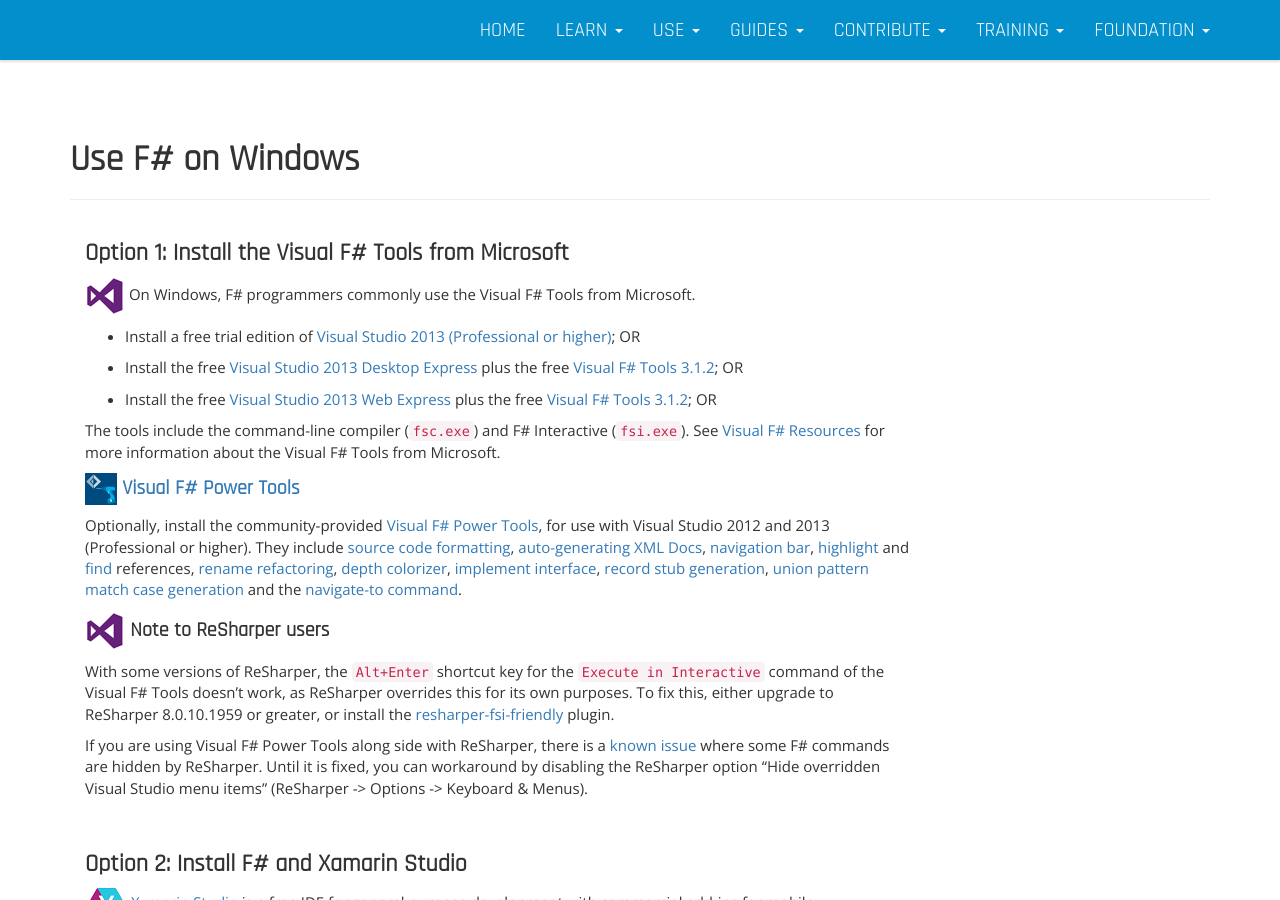
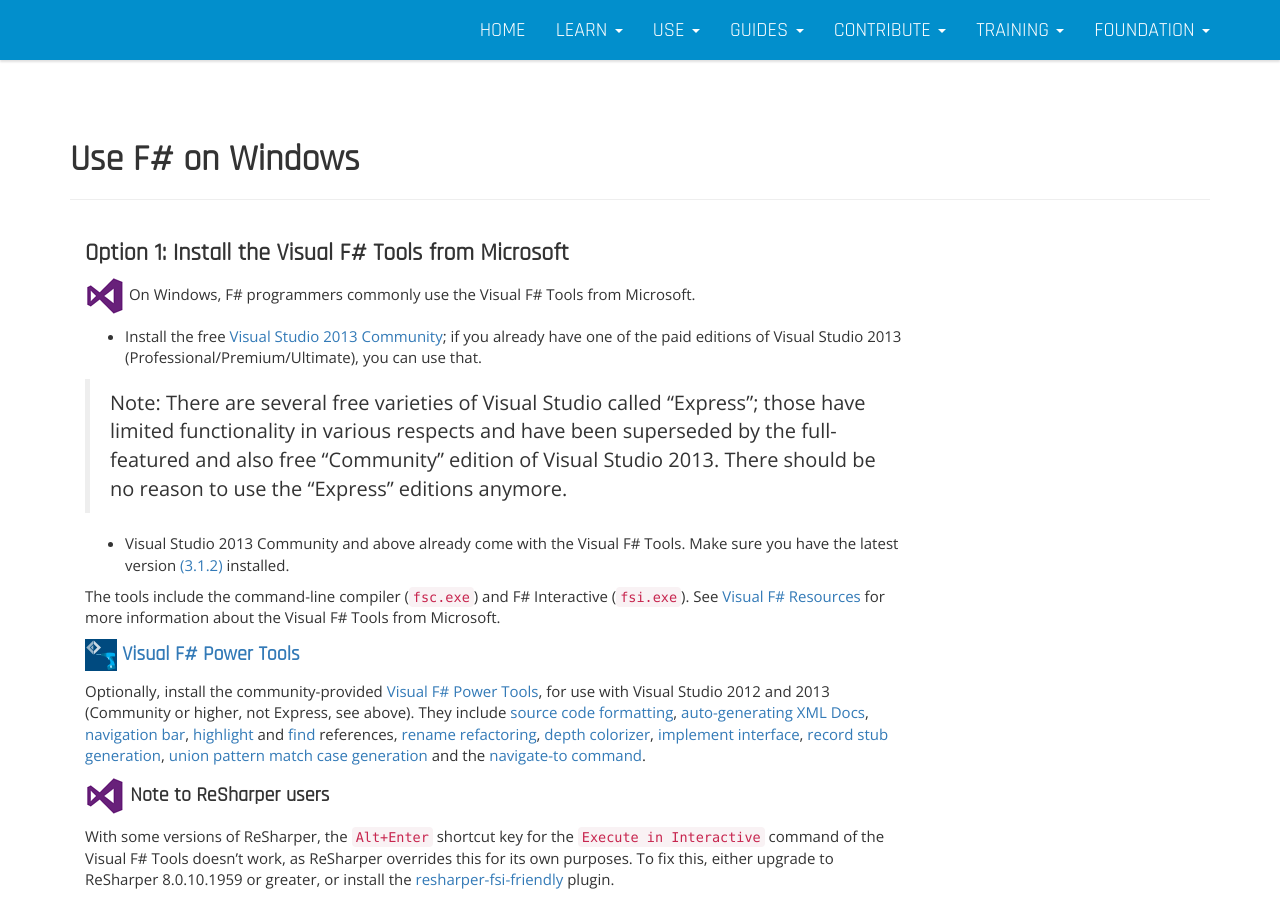
Before and after one commit to fsharp/fsharp.org, a Jekyll site: the page built from use/windows/index.md, in a window 1280 px wide and 900 px high. Built offline with Jekyll 4.4.1, drawn with Linux system fonts in a browser that asks for light colours; nearby versions of some CDN libraries.

Commit message:
Updated Windows information to recommend VS 2013 Community

```diff
--- a/use/windows/index.md
+++ b/use/windows/index.md
@@ -9,11 +9,11 @@
 
 ![logo](/images/thumbs/vstudio.png)&nbsp;On Windows, F# programmers commonly use the Visual F# Tools from Microsoft.
 
-*  Install a free trial edition of [Visual Studio 2013  (Professional or higher)](http://www.visualstudio.com/downloads/download-visual-studio-vs); OR
+*  Install the free [Visual Studio 2013 Community](http://www.visualstudio.com/en-us/products/visual-studio-community-vs.aspx); if you already have one of the paid editions of Visual Studio 2013 (Professional/Premium/Ultimate), you can use that.
 
-*  Install the free [Visual Studio 2013 Desktop Express](http://www.visualstudio.com/downloads/download-visual-studio-vs#d-express-windows-desktop) plus the free [Visual F# Tools 3.1.2](http://www.microsoft.com/download/details.aspx?id=44011); OR
+> Note: There are several free varieties of Visual Studio called "Express"; those have limited functionality in various respects and have been superseded by the full-featured and also free "Community" edition of Visual Studio 2013. There should be no reason to use the "Express" editions anymore.
 
-*  Install the free [Visual Studio 2013 Web Express](http://www.visualstudio.com/downloads/download-visual-studio-vs#d-express-web) plus the free [Visual F# Tools 3.1.2](http://www.microsoft.com/download/details.aspx?id=44011); OR
+*  Visual Studio 2013 Community and above already come with the Visual F# Tools. Make sure you have the latest version [(3.1.2)](http://www.microsoft.com/download/details.aspx?id=44011) installed.
 
 The tools include the command-line compiler (`fsc.exe`) and F# Interactive (`fsi.exe`).
 See [Visual F# Resources](http://msdn.microsoft.com/en-us/vstudio/hh388569.aspx) for more information about the Visual F# Tools from Microsoft.
@@ -21,7 +21,7 @@
 #### ![logo](/images/thumbs/FSharpVSPowerTools.png)&nbsp;[Visual F# Power Tools](http://fsprojects.github.io/VisualFSharpPowerTools/) ####
 
 Optionally, install the community-provided [Visual F# Power Tools](http://fsprojects.github.io/VisualFSharpPowerTools/),
-for use with Visual Studio 2012 and 2013 (Professional or higher). They include [source code formatting](http://fsprojects.github.io/VisualFSharpPowerTools/codeformatting.html),
+for use with Visual Studio 2012 and 2013 (Community or higher, not Express, see above). They include [source code formatting](http://fsprojects.github.io/VisualFSharpPowerTools/codeformatting.html),
 [auto-generating XML Docs](http://fsprojects.github.io/VisualFSharpPowerTools/xmldoc.html),
 [navigation bar](http://fsprojects.github.io/VisualFSharpPowerTools/navbar.html),
 [highlight](http://fsprojects.github.io/VisualFSharpPowerTools/highlightusage.html) and [find](http://fsprojects.github.io/VisualFSharpPowerTools/findallreferences.html) references,
```
